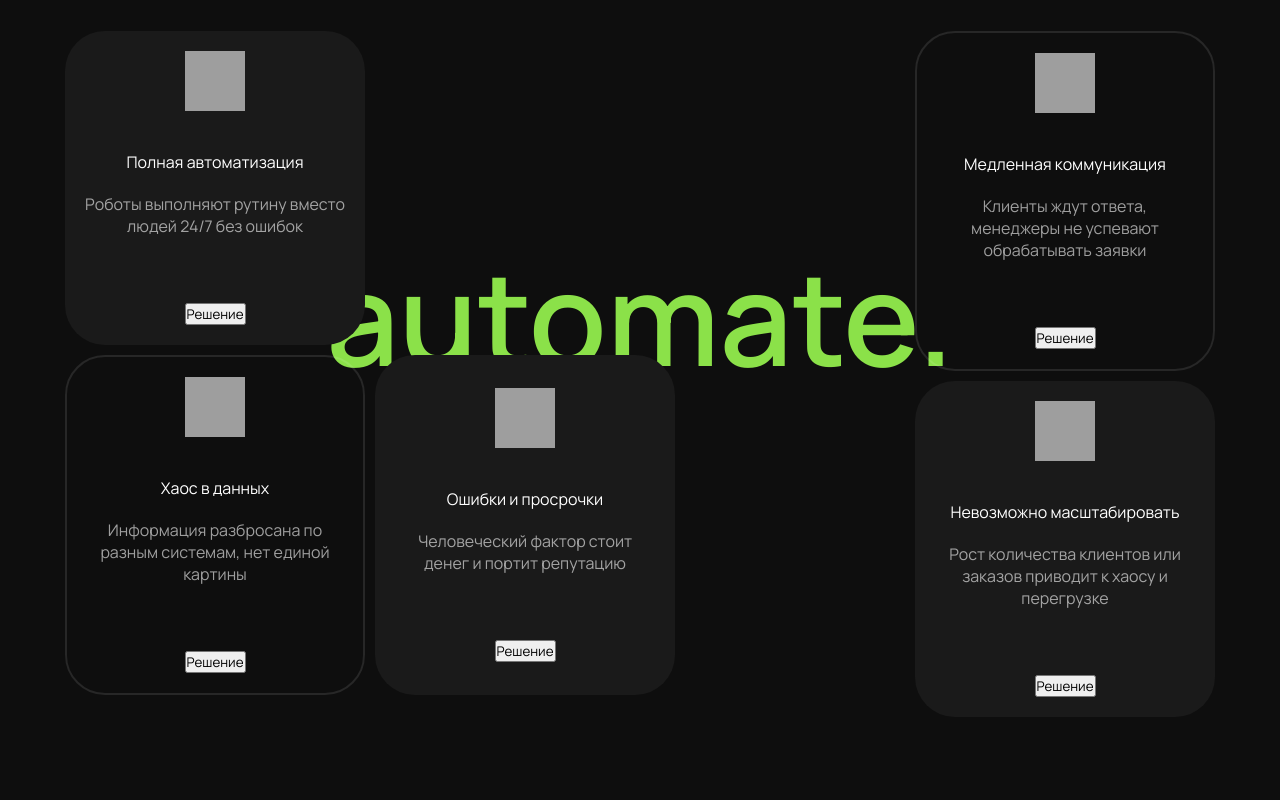
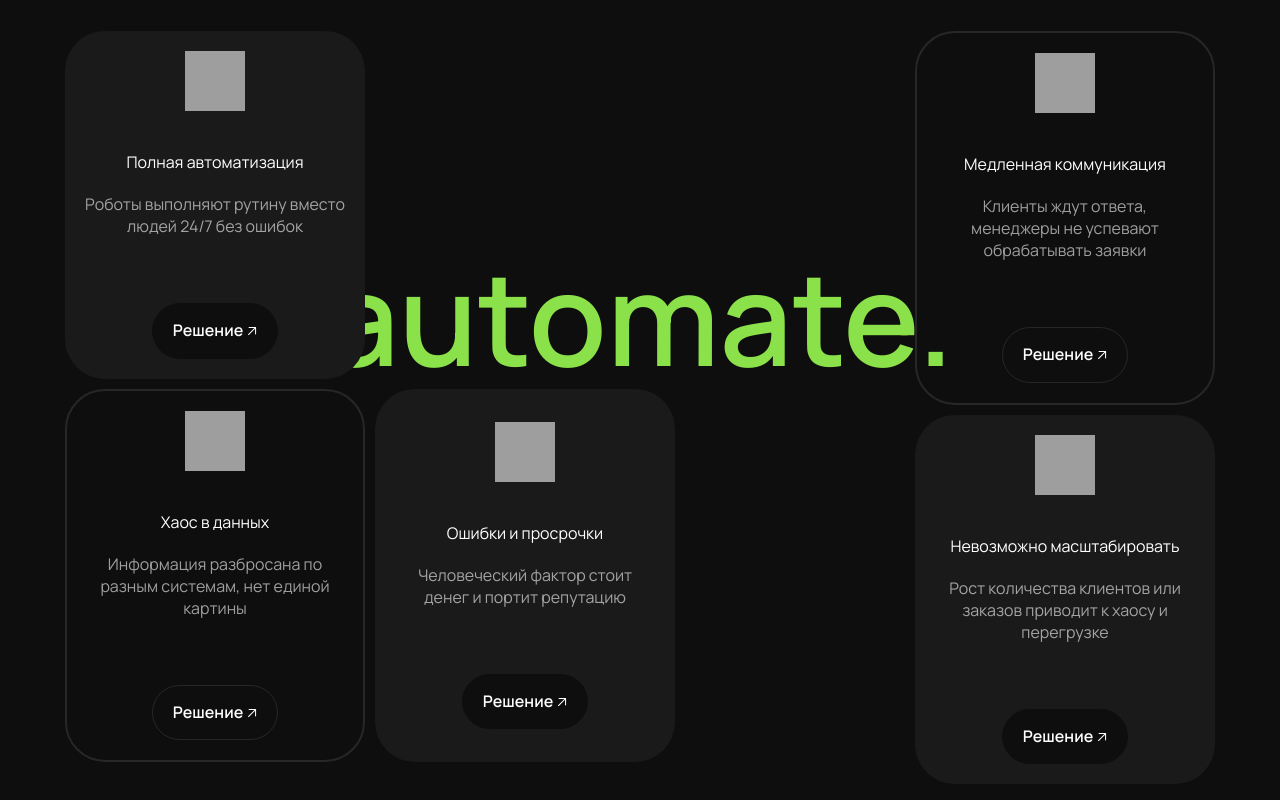
Before and after one commit to nezqt3/Automate, a React (Create React App) app: page / in a window 1280 px wide. Shown: the part 1258-2058 px from the top of the page. Before the commit the page ends 2005 px from the top, so only its background shows below. Built offline with nearby package versions, Linux system fonts and the light colour scheme; grey boxes are pictures that could not be loaded.

Commit message:
add style for buttons

```diff
--- a/src/styles/_variables.scss
+++ b/src/styles/_variables.scss
@@ -1,5 +1,6 @@
 $white-color: rgba(255, 255, 255, 1);
 $light-white-color: rgba(255, 255, 255, 0.6);
+$ten-white-color: rgba(255, 255, 255, 0.1);
 $light-green: rgba(139, 225, 73, 1);
 $black-color: rgba(14, 14, 14, 1);
 $dark-gray-color: rgba(26, 26, 26, 1);
--- a/src/styles/advantages.scss
+++ b/src/styles/advantages.scss
@@ -56,7 +56,32 @@
 
     &-button {
       display: inline-flex;
+      background-color: $black-color;
+      padding: 17px 20px;
+      display: flex;
+      flex-direction: row;
+      align-items: center;
+      cursor: pointer;
+      gap: 5px;
+      border-radius: 30px;
+      outline: none;
+      color: white;
+      border: 1px solid $black-color;
       flex: 0 0 auto;
+      font-weight: 600;
+      font-size: 16px;
+      line-height: 120%;
+      letter-spacing: -2%;
+      text-align: center;
+    }
+
+    &-button::after {
+      content: "";
+      width: 9px;
+      margin-top: 2px;
+      height: 9px;
+      display: block;
+      background-image: url('../static/arrow-45.svg');
     }
   }
 
@@ -91,7 +116,34 @@
 
     &-button {
       display: inline-flex;
+      background-color: transparent;
+      padding: 17px 20px;
+      display: flex;
+      flex-direction: row;
+      align-items: center;
+      cursor: pointer;
+      gap: 5px;
+      border-radius: 30px;
+      outline: none;
+      color: white;
+      border: 1px solid $ten-white-color;
       flex: 0 0 auto;
+      font-weight: 600;
+      font-size: 16px;
+      line-height: 120%;
+      letter-spacing: -2%;
+      text-align: center;
+    }
+
+    &-button::after {
+      content: "";
+      width: 9px;
+      height: 9px;
+      align-items: center;
+      text-align: center;
+      display: block;
+      margin-top: 2px;
+      background-image: url('../static/arrow-45.svg');
     }
   }
 
```
Also changed, not shown: src/static/arrow-45.svg (added), 1 other file (tests, documents, lock files or other folders).
